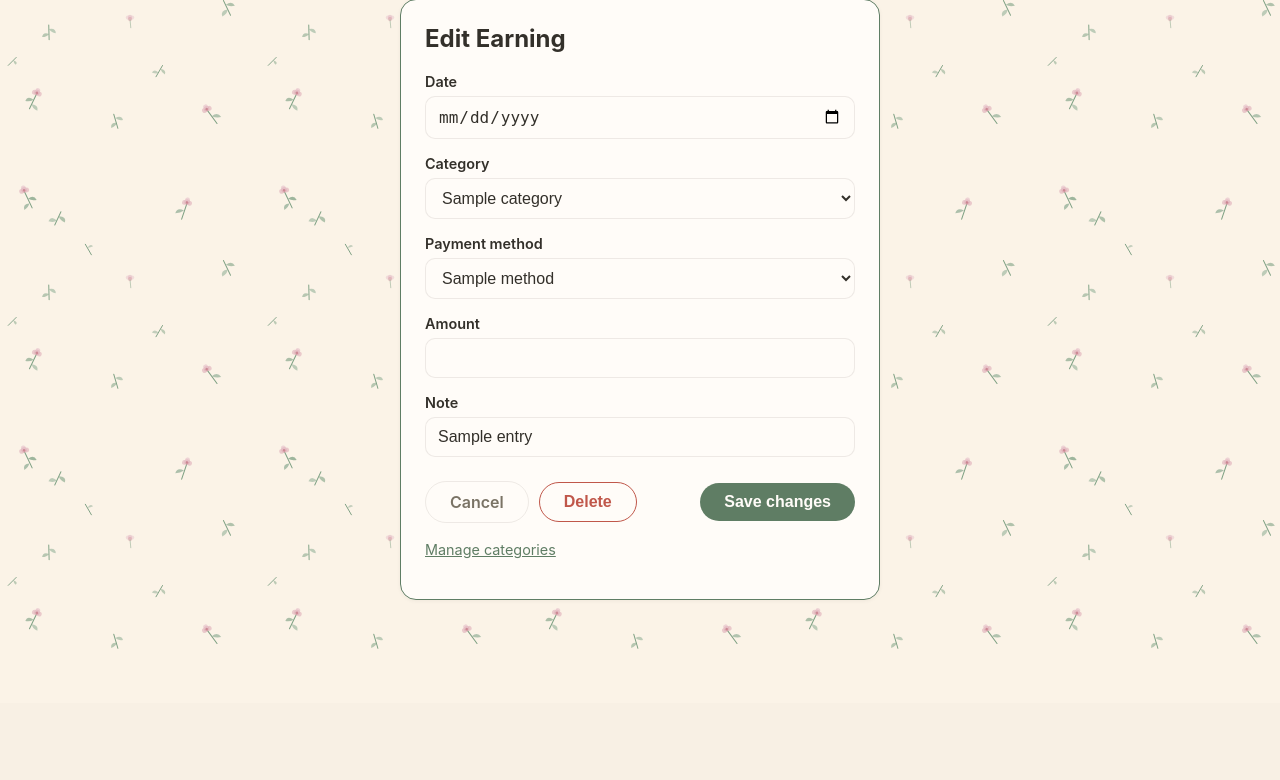
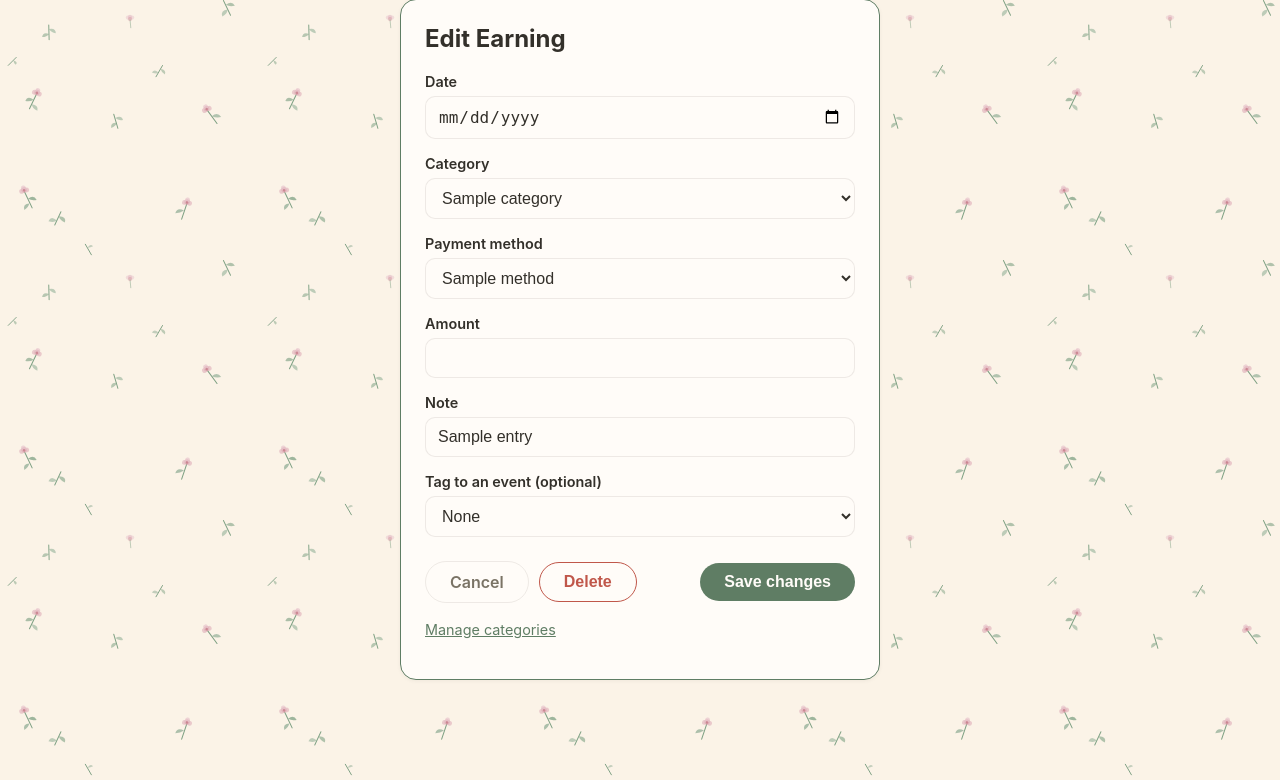
Before and after one commit to jenevievejess/expense-tracker, a Python web app: template templates/earning_form.html in a window 1280 px wide. Shown: the part 97-877 px from the top of the page. Before the commit the page ends 746 px from the top, so only its background shows below. Run offline with Jinja, Linux system fonts and the light colour scheme; the template is opened without the code that fills it: most values are stand-ins (such as "Sample title", 1, 10 or a date in 2020).

Commit message:
Update earning_form.html

```diff
--- a/templates/earning_form.html
+++ b/templates/earning_form.html
@@ -39,6 +39,16 @@
                 <input type="text" name="note" id="note" value="{{ entry[5] if entry else (prefill_note or '') }}">
             </div>
 
+            <div class="form-group">
+                <label for="event_id">Tag to an event (optional)</label>
+                <select name="event_id" id="event_id">
+                    <option value="">None</option>
+                    {% for e in all_events %}
+                        <option value="{{ e.id }}" {{ "selected" if entry and entry[6] == e.id else "" }}>{{ e.name }}</option>
+                    {% endfor %}
+                </select>
+            </div>
+
             {% if not entry %}
                 <div class="form-group">
                     <label>
```
